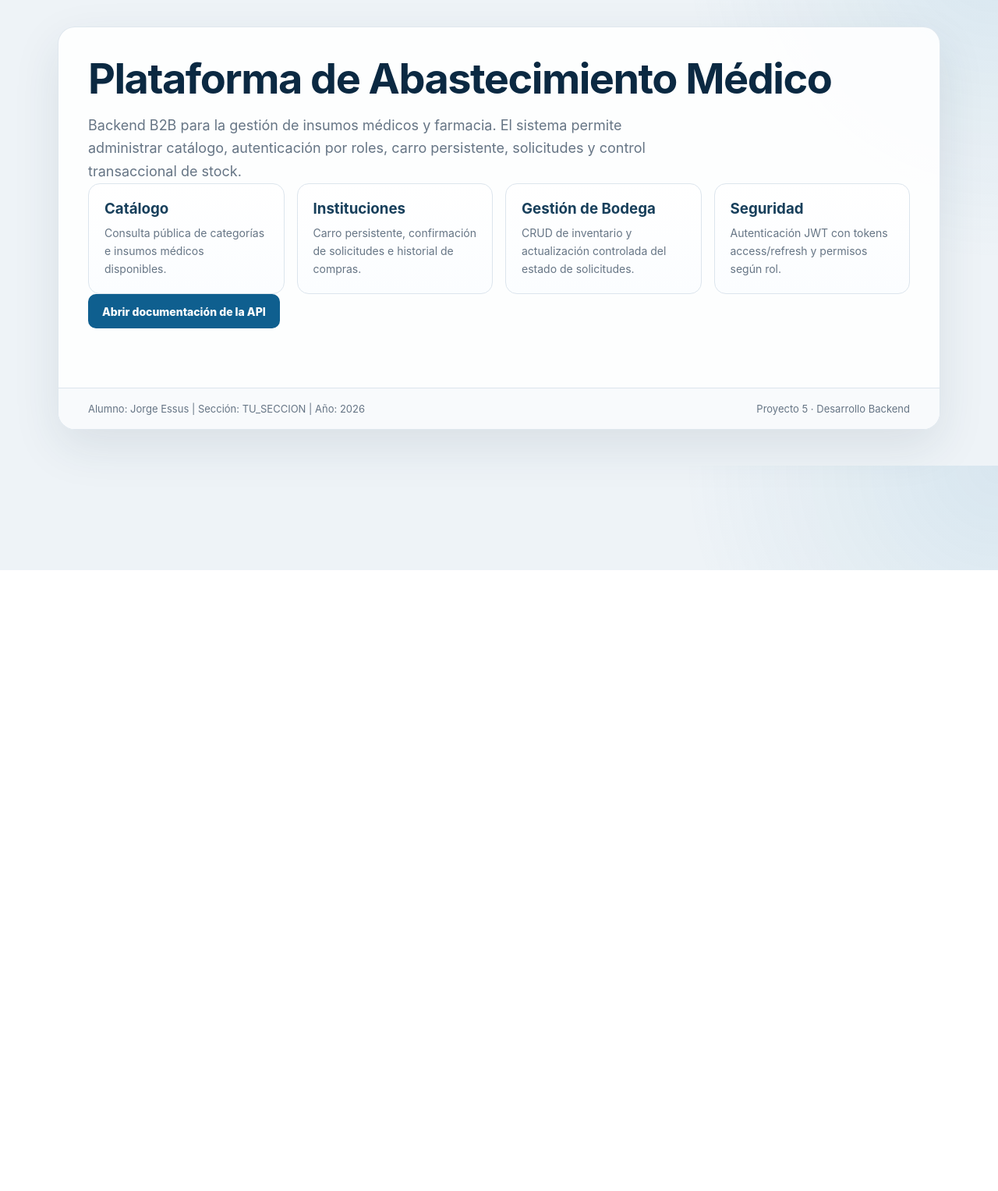
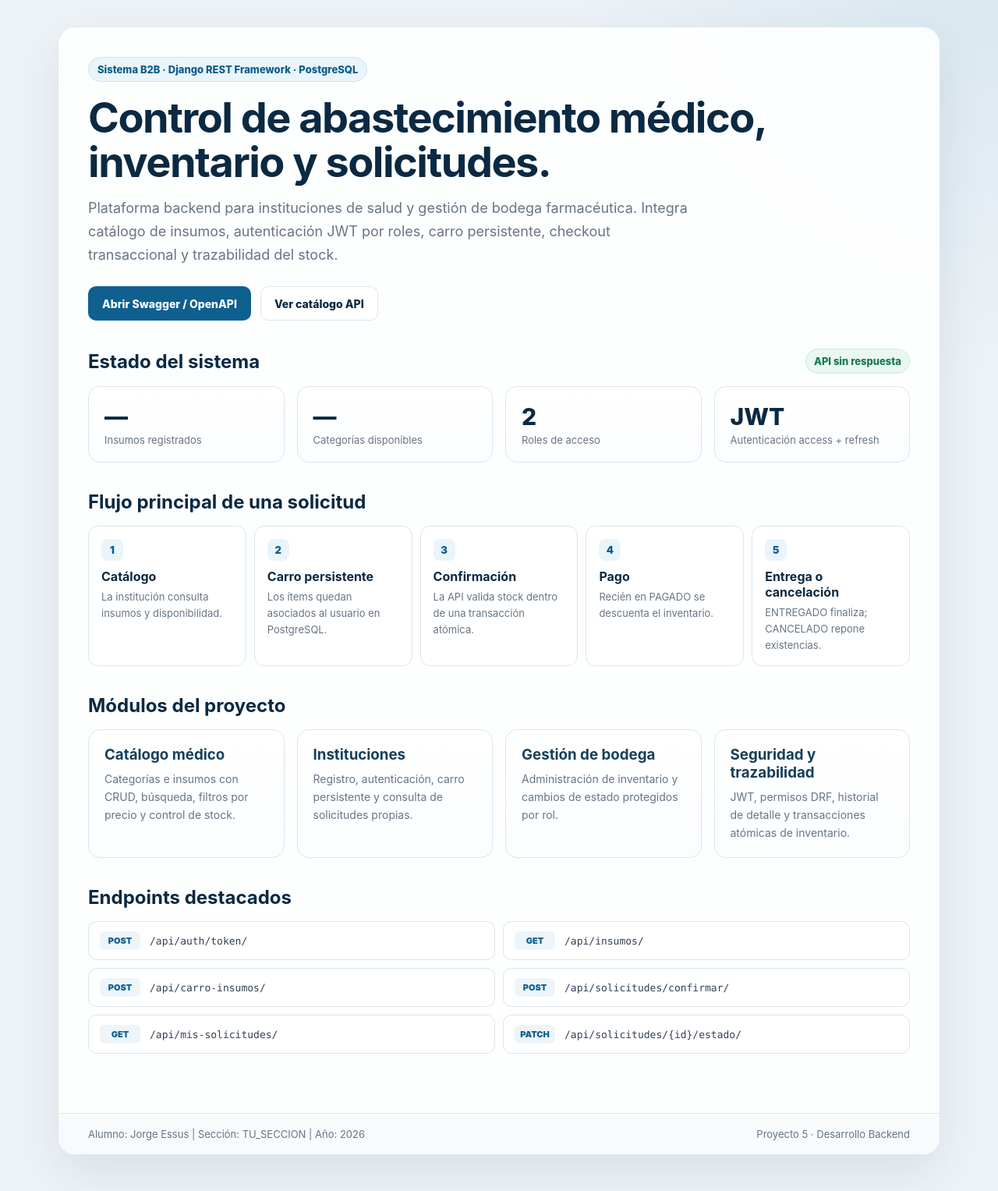
Before and after one commit to Gesgg77/abastecimiento_medico, a Django app: page / in a window 1280 px wide. Shown: the part 69-1596 px from the top of the page at 78% size. Before the commit the page ends 800 px from the top, so only its background shows below. Run offline with Django 5.2, Linux system fonts and the light colour scheme; parts of the project's set-up code (start-up, migrations or seed data) failed here and were passed over.

Commit message:
Agregar dashboard visual del proyecto

```diff
--- a/templates/inicio.html
+++ b/templates/inicio.html
@@ -1,31 +1,140 @@
 {% extends "base.html" %}
-{% block title %}Abastecimiento Médico{% endblock %}
+{% block title %}Plataforma de Abastecimiento Médico{% endblock %}
+
 {% block content %}
-<h1>Plataforma de Abastecimiento Médico</h1>
+<section>
+    <span class="eyebrow">Sistema B2B · Django REST Framework · PostgreSQL</span>
+    <h1>Control de abastecimiento médico, inventario y solicitudes.</h1>
     <p class="subtitle">
-    Backend B2B para la gestión de insumos médicos y farmacia.
-    El sistema permite administrar catálogo, autenticación por roles,
-    carro persistente, solicitudes y control transaccional de stock.
+        Plataforma backend para instituciones de salud y gestión de bodega farmacéutica.
+        Integra catálogo de insumos, autenticación JWT por roles, carro persistente,
+        checkout transaccional y trazabilidad del stock.
     </p>
 
+    <div class="hero-actions">
+        <a class="btn" href="/api/docs/">Abrir Swagger / OpenAPI</a>
+        <a class="btn secondary" href="/api/insumos/">Ver catálogo API</a>
+    </div>
+</section>
+
+<section class="section">
+    <div style="display:flex;justify-content:space-between;gap:16px;align-items:center;flex-wrap:wrap;">
+        <h2 style="margin-bottom:0;">Estado del sistema</h2>
+        <span class="status" id="api-status"><span class="dot"></span> Verificando API</span>
+    </div>
+
+    <div class="grid" style="margin-top:16px;">
+        <div class="card">
+            <div class="metric" id="insumos-count">—</div>
+            <div class="metric-label">Insumos registrados</div>
+        </div>
+        <div class="card">
+            <div class="metric" id="categorias-count">—</div>
+            <div class="metric-label">Categorías disponibles</div>
+        </div>
+        <div class="card">
+            <div class="metric">2</div>
+            <div class="metric-label">Roles de acceso</div>
+        </div>
+        <div class="card">
+            <div class="metric">JWT</div>
+            <div class="metric-label">Autenticación access + refresh</div>
+        </div>
+    </div>
+</section>
+
+<section class="section">
+    <h2>Flujo principal de una solicitud</h2>
+    <div class="flow">
+        <div class="step">
+            <div class="step-number">1</div>
+            <strong>Catálogo</strong>
+            <span>La institución consulta insumos y disponibilidad.</span>
+        </div>
+        <div class="step">
+            <div class="step-number">2</div>
+            <strong>Carro persistente</strong>
+            <span>Los ítems quedan asociados al usuario en PostgreSQL.</span>
+        </div>
+        <div class="step">
+            <div class="step-number">3</div>
+            <strong>Confirmación</strong>
+            <span>La API valida stock dentro de una transacción atómica.</span>
+        </div>
+        <div class="step">
+            <div class="step-number">4</div>
+            <strong>Pago</strong>
+            <span>Recién en PAGADO se descuenta el inventario.</span>
+        </div>
+        <div class="step">
+            <div class="step-number">5</div>
+            <strong>Entrega o cancelación</strong>
+            <span>ENTREGADO finaliza; CANCELADO repone existencias.</span>
+        </div>
+    </div>
+</section>
+
+<section class="section">
+    <h2>Módulos del proyecto</h2>
     <div class="grid">
         <div class="card">
-        <h3>Catálogo</h3>
-        <p>Consulta pública de categorías e insumos médicos disponibles.</p>
+            <h3>Catálogo médico</h3>
+            <p>Categorías e insumos con CRUD, búsqueda, filtros por precio y control de stock.</p>
         </div>
         <div class="card">
             <h3>Instituciones</h3>
-        <p>Carro persistente, confirmación de solicitudes e historial de compras.</p>
+            <p>Registro, autenticación, carro persistente y consulta de solicitudes propias.</p>
         </div>
         <div class="card">
-        <h3>Gestión de Bodega</h3>
-        <p>CRUD de inventario y actualización controlada del estado de solicitudes.</p>
+            <h3>Gestión de bodega</h3>
+            <p>Administración de inventario y cambios de estado protegidos por rol.</p>
         </div>
         <div class="card">
-        <h3>Seguridad</h3>
-        <p>Autenticación JWT con tokens access/refresh y permisos según rol.</p>
+            <h3>Seguridad y trazabilidad</h3>
+            <p>JWT, permisos DRF, historial de detalle y transacciones atómicas de inventario.</p>
         </div>
     </div>
+</section>
 
-<a class="btn" href="/api/docs/">Abrir documentación de la API</a>
+<section class="section">
+    <h2>Endpoints destacados</h2>
+    <div class="api-list">
+        <div class="api-item"><span class="method">POST</span><span class="endpoint">/api/auth/token/</span></div>
+        <div class="api-item"><span class="method">GET</span><span class="endpoint">/api/insumos/</span></div>
+        <div class="api-item"><span class="method">POST</span><span class="endpoint">/api/carro-insumos/</span></div>
+        <div class="api-item"><span class="method">POST</span><span class="endpoint">/api/solicitudes/confirmar/</span></div>
+        <div class="api-item"><span class="method">GET</span><span class="endpoint">/api/mis-solicitudes/</span></div>
+        <div class="api-item"><span class="method">PATCH</span><span class="endpoint">/api/solicitudes/{id}/estado/</span></div>
+    </div>
+</section>
+
+<script>
+    async function cargarResumen() {
+        const estado = document.getElementById("api-status");
+        try {
+            const [insumosResp, categoriasResp] = await Promise.all([
+                fetch("/api/insumos/"),
+                fetch("/api/categorias/")
+            ]);
+
+            if (!insumosResp.ok || !categoriasResp.ok) throw new Error("API no disponible");
+
+            const insumos = await insumosResp.json();
+            const categorias = await categoriasResp.json();
+
+            const totalInsumos = Array.isArray(insumos) ? insumos.length : (insumos.count ?? 0);
+            const totalCategorias = Array.isArray(categorias) ? categorias.length : (categorias.count ?? 0);
+
+            document.getElementById("insumos-count").textContent = totalInsumos;
+            document.getElementById("categorias-count").textContent = totalCategorias;
+            estado.innerHTML = '<span class="dot"></span> API operativa';
+        } catch (error) {
+            estado.textContent = "API sin respuesta";
+            document.getElementById("insumos-count").textContent = "—";
+            document.getElementById("categorias-count").textContent = "—";
+        }
+    }
+
+    cargarResumen();
+</script>
 {% endblock %}
```
Lines whose indentation alone changed are shown as unchanged.
